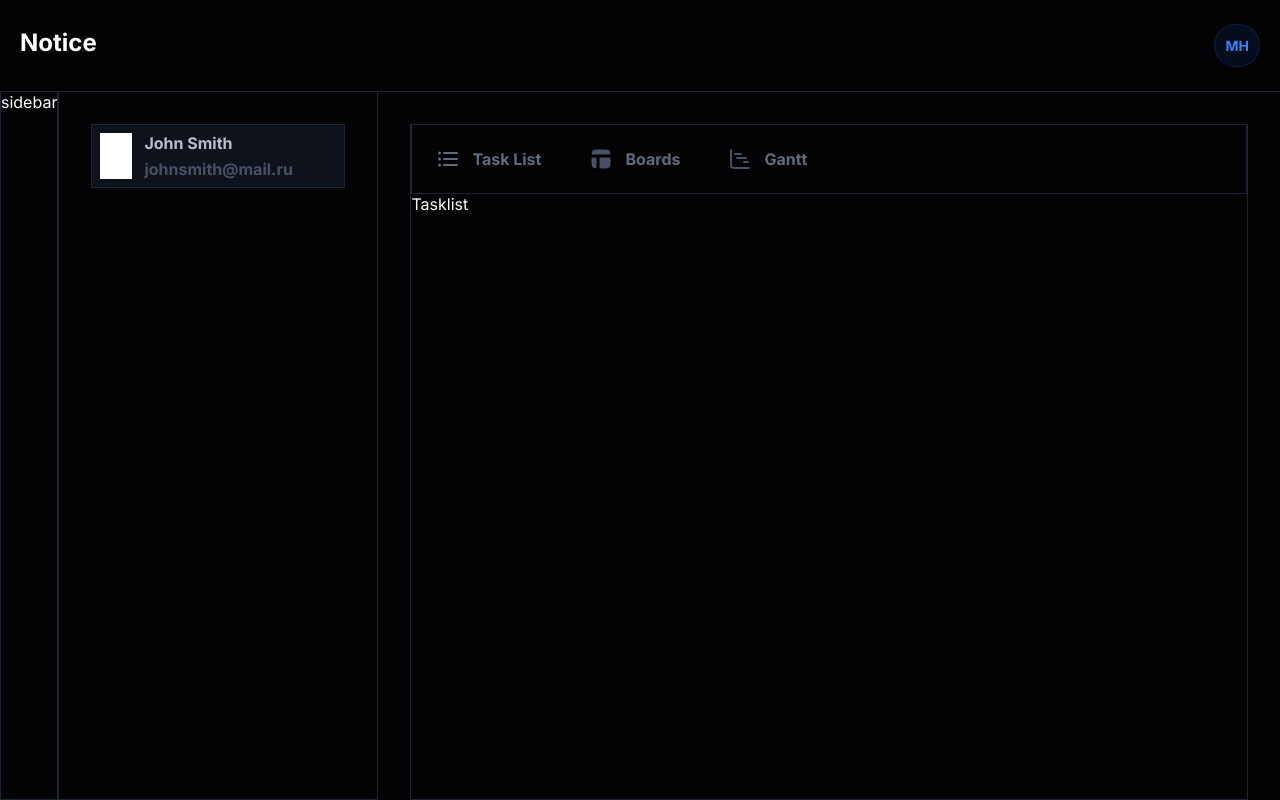
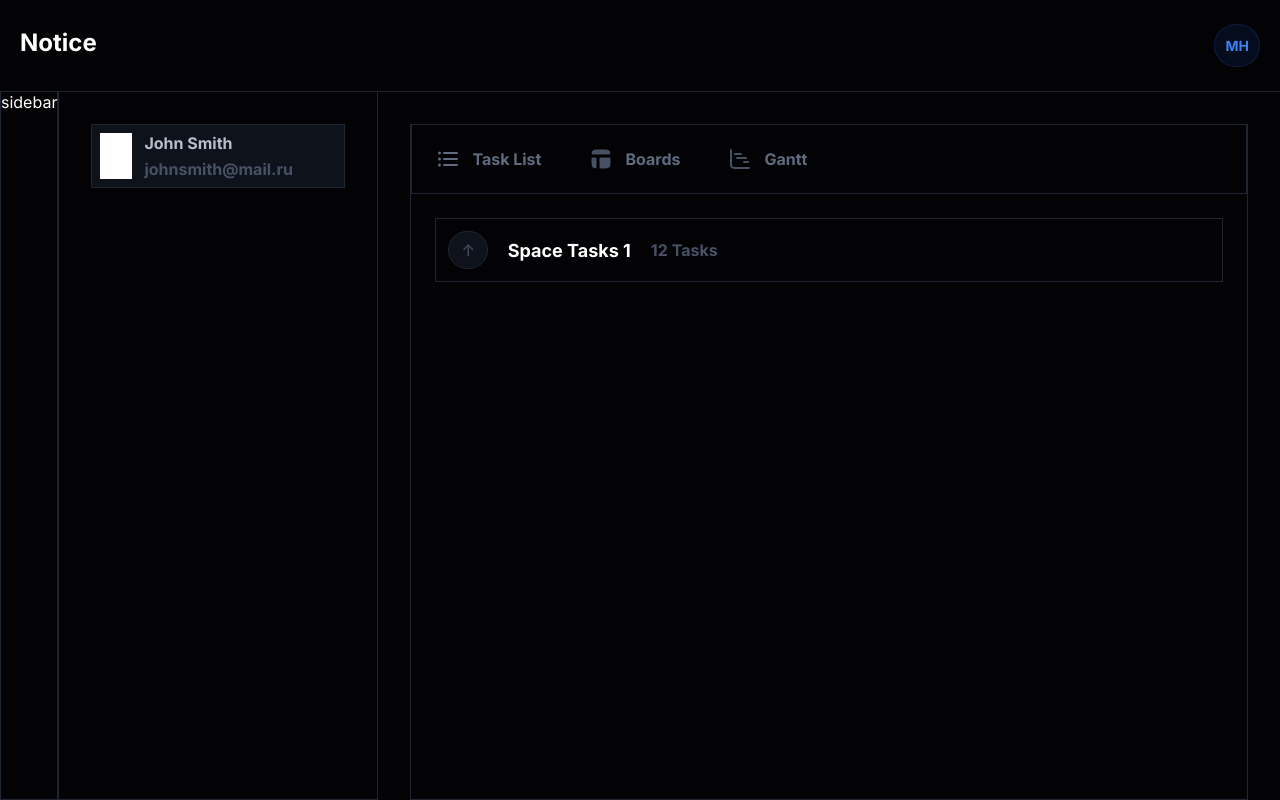
Before and after one commit to mindovermattr/Notice, a Next.js app in the folder client/: page /Dashboard/Tasklist in a window 1280 px wide. Built offline with nearby package versions, Linux system fonts and the light colour scheme.

Commit message:
Add tasklist

```diff
--- a/client/src/Components/Board/Board.module.scss
+++ b/client/src/Components/Board/Board.module.scss
@@ -4,7 +4,7 @@
   background-color: $background-100;
   color: white;
 
-  min-height: calc(100vh - 92.5px);
+  min-height: calc(100vh - 91.8px);
 
   &__side {
     flex-basis: 72px;
--- /dev/null
+++ b/client/src/Components/TaskList/Item/TaskListItem.module.scss
@@ -0,0 +1,24 @@
+.item {
+  border: 1px solid $base-100;
+  &__header {
+    padding: 12px;
+    display: flex;
+    align-items: center;
+    gap: 20px;
+  }
+  &__button {
+    color: $base-300;
+    padding: 8px 12px;
+    border-radius: 32px;
+    border: 1px solid $base-100;
+    background-color: $base-0;
+  }
+  &__title {
+    font-weight: 700;
+    font-size: 18px;
+  }
+  &__counter {
+    color: $base-300;
+    font-weight: 700;
+  }
+}
--- /dev/null
+++ b/client/src/Components/TaskList/Item/TaskListItem.tsx
@@ -0,0 +1,15 @@
+import styles from "./TaskListItem.module.scss";
+
+const TaskListItem = () => {
+  return (
+    <section className={styles.item}>
+      <div className={styles.item__header}>
+        <button className={styles.item__button}>&#8593;</button>
+        <h3 className={styles.item__title}>Space Tasks 1</h3>
+        <p className={styles.item__counter}> 12 Tasks</p>
+      </div>
+    </section>
+  );
+};
+
+export default TaskListItem;
--- /dev/null
+++ b/client/src/Components/TaskList/TaskList.module.scss
@@ -0,0 +1,3 @@
+.tasklist{
+    padding: 24px;
+}
--- /dev/null
+++ b/client/src/Components/TaskList/TaskList.tsx
@@ -0,0 +1,12 @@
+import TaskListItem from "./Item/TaskListItem";
+import styles from './TaskList.module.scss'
+
+const TaskList = () => {
+  return (
+    <div className={styles.tasklist}>
+      <TaskListItem />
+    </div>
+  );
+};
+
+export default TaskList;
--- a/client/src/app/Dashboard/Tasklist/page.tsx
+++ b/client/src/app/Dashboard/Tasklist/page.tsx
@@ -1,9 +1,7 @@
-import React from 'react'
+import TaskListComponent from "@/Components/TaskList/TaskList";
 
 const Tasklist = () => {
-  return (
-    <div>Tasklist</div>
-  )
-}
+  return <TaskListComponent />;
+};
 
-export default Tasklist
+export default Tasklist;
```
